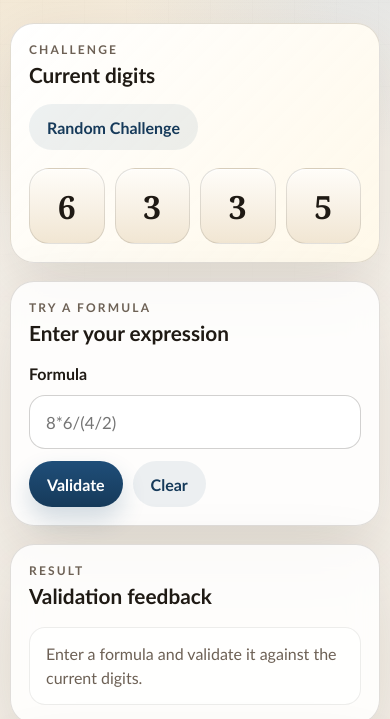
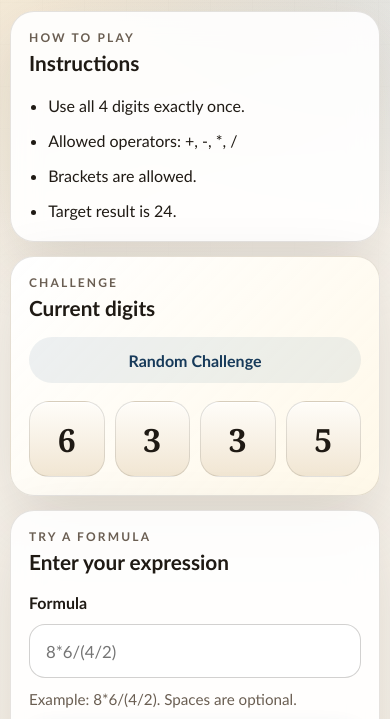
Before and after one commit to Davelhw/24-web-games, a website built with Vite: page index.html in a window 390 px wide. Shown: the part 166-885 px from the top of the page. Built offline with nearby package versions, Linux system fonts and the light colour scheme.

Commit message:
Refactor game instructions and enhance UI elements for clarity and accessibility

```diff
--- a/package.json
+++ b/package.json
@@ -2,7 +2,6 @@
   "name": "24-web-games",
   "version": "1.0.0",
   "description": "",
-  "main": "index.js",
   "scripts": {
     "dev": "vite",
     "demo": "tsx src/index.ts",
--- a/src/main.ts
+++ b/src/main.ts
@@ -15,9 +15,24 @@ app.innerHTML = `
       <p class="eyebrow">Basic 24 game</p>
       <h1>24 Game</h1>
       <p class="lead">
-        Use the four digits exactly once with <strong>+</strong>, <strong>-</strong>,
-        <strong>*</strong>, <strong>/</strong>, and brackets to make 24.
+        Use all four digits exactly once with arithmetic and brackets to make 24.
       </p>
+    </section>
+
+    <section class="panel" aria-labelledby="instructions-title">
+      <div class="panel-header">
+        <div>
+          <p class="panel-kicker">How to play</p>
+          <h2 id="instructions-title">Instructions</h2>
+        </div>
+      </div>
+
+      <ul class="instructions">
+        <li>Use all 4 digits exactly once.</li>
+        <li>Allowed operators: +, -, *, /</li>
+        <li>Brackets are allowed.</li>
+        <li>Target result is 24.</li>
+      </ul>
     </section>
 
     <section class="panel challenge-panel" aria-labelledby="challenge-title">
@@ -50,8 +65,12 @@ app.innerHTML = `
           autocomplete="off"
           spellcheck="false"
           placeholder="8*6/(4/2)"
+          aria-describedby="formula-hint"
           data-formula
         />
+        <p class="hint" id="formula-hint">
+          Example: 8*6/(4/2). Spaces are optional.
+        </p>
 
         <div class="button-row">
           <button class="primary-button" type="submit">Validate</button>
@@ -68,9 +87,9 @@ app.innerHTML = `
         </div>
       </div>
 
-      <p class="result result--idle" data-result>
+      <div class="result result--idle" data-result aria-live="polite" role="status">
         Enter a formula and validate it against the current digits.
-      </p>
+      </div>
     </section>
 
     <section class="panel" aria-labelledby="steps-title">
@@ -89,7 +108,7 @@ app.innerHTML = `
 const digitsContainer = queryRequired<HTMLDivElement>(app, '[data-digits]');
 const form = queryRequired<HTMLFormElement>(app, '[data-form]');
 const formulaInput = queryRequired<HTMLInputElement>(app, '[data-formula]');
-const resultElement = queryRequired<HTMLParagraphElement>(app, '[data-result]');
+const resultElement = queryRequired<HTMLDivElement>(app, '[data-result]');
 const stepsElement = queryRequired<HTMLOListElement>(app, '[data-steps]');
 const randomButton = queryRequired<HTMLButtonElement>(app, '[data-random]');
 const clearButton = queryRequired<HTMLButtonElement>(app, '[data-clear]');
@@ -155,20 +174,19 @@ function renderSteps(steps: readonly { expression: string; value: number }[]): v
 }
 
 function validateCurrentFormula(): void {
-  const formula = formulaInput.value.trim();
   const result = explainBasic24Formula({
     digits: challengeDigits,
-    formula,
+    formula: formulaInput.value.trim(),
   });
 
   renderSteps(result.steps);
 
   if (result.ok) {
-    renderResult('success', `Correct. ${formula} makes 24 with these digits.`);
+    renderResult('success', 'Correct! This makes 24.');
     return;
   }
 
-  renderResult('error', result.error);
+  renderResult('error', `Not quite yet. ${result.error}`);
 }
 
 function clearFormula(): void {
@@ -201,6 +219,15 @@ clearButton.addEventListener('click', () => {
   clearFormula();
 });
 
+formulaInput.addEventListener('keydown', (event) => {
+  if (event.key !== 'Enter') {
+    return;
+  }
+
+  event.preventDefault();
+  validateCurrentFormula();
+});
+
 setChallengeDigits(createRandomDigits());
 renderResult('idle', 'Enter a formula and validate it against the current digits.');
 renderSteps([]);
--- a/src/styles.css
+++ b/src/styles.css
@@ -1,16 +1,15 @@
 :root {
   color-scheme: light;
-  --bg: #f5f0e8;
-  --bg-accent: #efe0bf;
-  --panel: rgba(255, 255, 255, 0.82);
-  --panel-border: rgba(47, 31, 15, 0.14);
+  --bg: #f6f1e8;
+  --panel: rgba(255, 255, 255, 0.88);
+  --panel-border: rgba(47, 31, 15, 0.12);
   --text: #1f1a14;
-  --muted: #6d6155;
+  --muted: #6a5e52;
   --primary: #1f4e79;
-  --primary-strong: #163a5a;
+  --primary-strong: #173a5a;
   --success: #0d6b3d;
   --error: #8f2a1a;
-  --shadow: 0 24px 70px rgba(51, 33, 11, 0.14);
+  --shadow: 0 24px 68px rgba(51, 33, 11, 0.14);
   --radius: 24px;
 }
 
@@ -28,8 +27,8 @@ body {
   font-family: "Trebuchet MS", "Gill Sans", "Segoe UI", sans-serif;
   color: var(--text);
   background:
-    radial-gradient(circle at top left, rgba(214, 169, 84, 0.28), transparent 34%),
-    radial-gradient(circle at right top, rgba(31, 78, 121, 0.18), transparent 28%),
+    radial-gradient(circle at top left, rgba(214, 169, 84, 0.24), transparent 34%),
+    radial-gradient(circle at right top, rgba(31, 78, 121, 0.16), transparent 28%),
     linear-gradient(180deg, #fbf7f1 0%, var(--bg) 100%);
 }
 
@@ -50,7 +49,7 @@ body::before {
 }
 
 .shell {
-  width: min(960px, calc(100% - 32px));
+  width: min(900px, calc(100% - 32px));
   margin: 0 auto;
   padding: 40px 0 56px;
   display: grid;
@@ -58,7 +57,8 @@ body::before {
 }
 
 .hero {
-  padding: 12px 4px 8px;
+  padding: 8px 4px 6px;
+  text-align: center;
 }
 
 .eyebrow,
@@ -86,7 +86,9 @@ h1 {
 
 .lead {
   margin-top: 14px;
-  max-width: 58ch;
+  max-width: 60ch;
+  margin-left: auto;
+  margin-right: auto;
   font-size: 1.05rem;
   line-height: 1.6;
   color: var(--muted);
@@ -116,8 +118,17 @@ h2 {
 
 .challenge-panel {
   background:
-    linear-gradient(135deg, rgba(255, 255, 255, 0.9), rgba(255, 247, 228, 0.8)),
+    linear-gradient(135deg, rgba(255, 255, 255, 0.94), rgba(255, 247, 228, 0.82)),
     var(--panel);
+}
+
+.instructions {
+  margin: 0;
+  padding-left: 1.2rem;
+  display: grid;
+  gap: 10px;
+  color: var(--text);
+  line-height: 1.55;
 }
 
 .digit-grid {
@@ -148,6 +159,13 @@ h2 {
   font-weight: 700;
 }
 
+.hint {
+  margin-top: -2px;
+  color: var(--muted);
+  line-height: 1.45;
+  font-size: 0.95rem;
+}
+
 #formula-input {
   width: 100%;
   min-height: 54px;
@@ -174,6 +192,9 @@ h2 {
 }
 
 button {
+  display: inline-flex;
+  align-items: center;
+  justify-content: center;
   border: 0;
   font: inherit;
   font-weight: 700;
@@ -217,6 +238,7 @@ button:focus-visible {
   line-height: 1.5;
   background: rgba(255, 255, 255, 0.72);
   border: 1px solid rgba(31, 26, 20, 0.08);
+  font-weight: 600;
 }
 
 .result--idle {
@@ -254,9 +276,10 @@ button:focus-visible {
 
 @media (max-width: 640px) {
   .shell {
-    width: min(100% - 20px, 960px);
-    padding-top: 20px;
+    width: min(100% - 20px, 900px);
+    padding-top: 18px;
     padding-bottom: 28px;
+    gap: 14px;
   }
 
   .panel {
@@ -267,6 +290,15 @@ button:focus-visible {
     flex-direction: column;
   }
 
+  .hero {
+    text-align: left;
+  }
+
+  .lead {
+    margin-left: 0;
+    margin-right: 0;
+  }
+
   .digit-grid {
     gap: 10px;
   }
@@ -274,4 +306,14 @@ button:focus-visible {
   .digit-box {
     min-height: 76px;
   }
+
+  .button-row {
+    width: 100%;
+  }
+
+  .primary-button,
+  .ghost-button {
+    width: 100%;
+    justify-content: center;
+  }
 }
```
